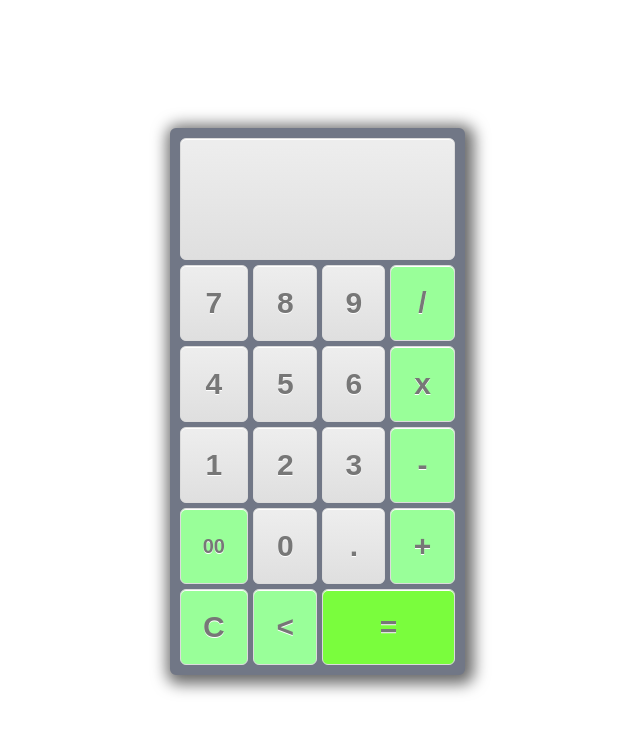
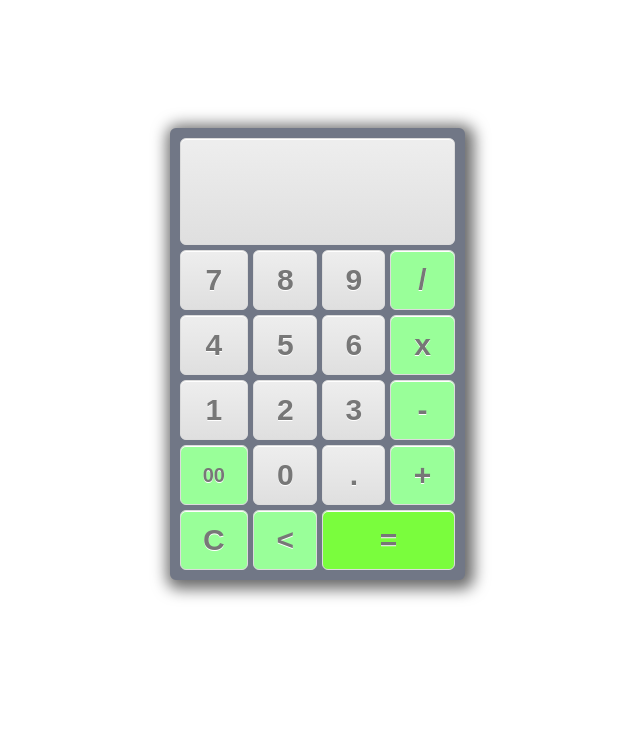
Before and after one commit to 1de-a/The-Calculating-Machine, a plain HTML site: page index.html in a window 1280 px wide. Shown: the whole page, without its empty margins (323-963 px from the left). Drawn offline with Linux system fonts and the light colour scheme.

Commit message:
minor design changes

```diff
--- a/styles.css
+++ b/styles.css
@@ -40,7 +40,7 @@ header {
     font-family:Arial;
     font-size:30px;
     font-weight:bold;
-    padding:20px;
+    padding:12px;
     text-decoration:none;
     text-shadow:0px 1px 0px #ffffff;
   }
@@ -82,14 +82,14 @@ header {
     border-radius:6px;
     border:1px solid #dcdcdc;
 
-    height: 120px;
+    height: 105px;
 
   }
 
   #line2 {
 
     text-align: left;
-    height: 10px;
+    height: 5px;
 
   }
 
```
